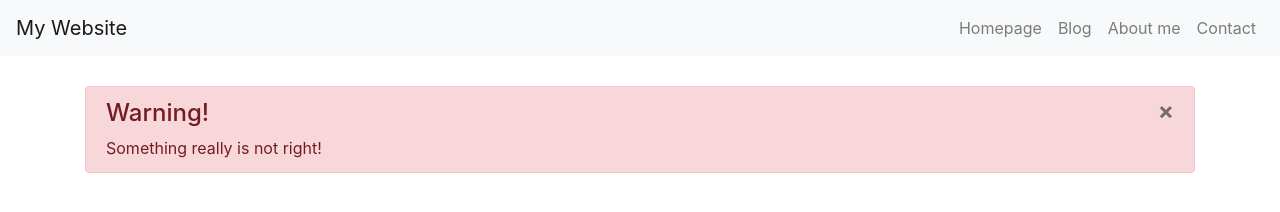
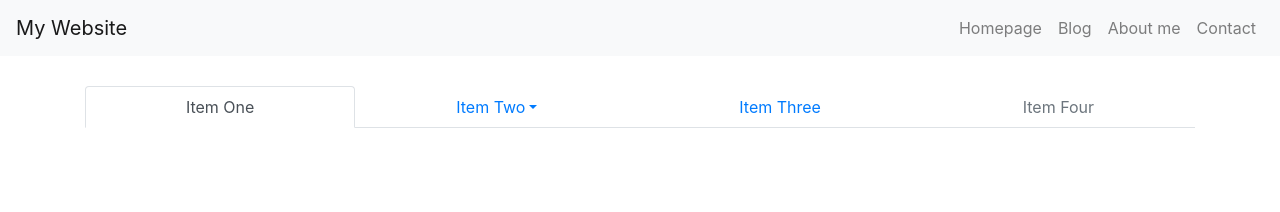
Before and after one commit to MurrTuck/bootstap4, a plain HTML site: page index.html in a window 1280 px wide. Drawn offline with nearby package versions, Linux system fonts and the light colour scheme.

Commit message:
Navigation Options

```diff
--- a/index.html
+++ b/index.html
@@ -203,13 +203,39 @@
 
     </div> -->
 
-    <div class="container" style="margin-top:30px">
+    <!-- <div class="container" style="margin-top:30px">
 
         <div class='alert alert-danger'>
             <button class='close' data-dismiss='alert'>&times;</button>
             <h4 class="alert-heading">Warning!</h4>
             <p class='mb-0'>Something really is not right!</p>
         </div>
+
+
+    </div> -->
+
+    <div class="container" style="margin-top:30px">
+        <ul class="nav nav-fill nav-tabs">
+            <li class="nav-item">
+                <a href="#" class="nav-link active">Item One</a>
+            </li>
+            <li class="nav-item">
+                <a href="#" class="nav-link dropdown-toggle" data-toggle="dropdown">Item Two</a>
+                <div class="dropdown-menu">
+                    <a href="#" class="dropdown-item">Dropdown 1</a>
+                    <a href="#" class="dropdown-item">Dropdown 2</a>
+                    <a href="#" class="dropdown-item">Dropdown 3</a>
+                    <div class="dropdown-divider"></div>
+                    <a href="#" class="dropdown-item">Dropdown 4</a>
+                </div>
+            </li>
+            <li class="nav-item">
+                <a href="#" class="nav-link">Item Three</a>
+            </li>
+            <li class="nav-item">
+                <a href="#" class="nav-link disabled">Item Four</a>
+            </li>
+        </ul>
 
 
     </div>
```
